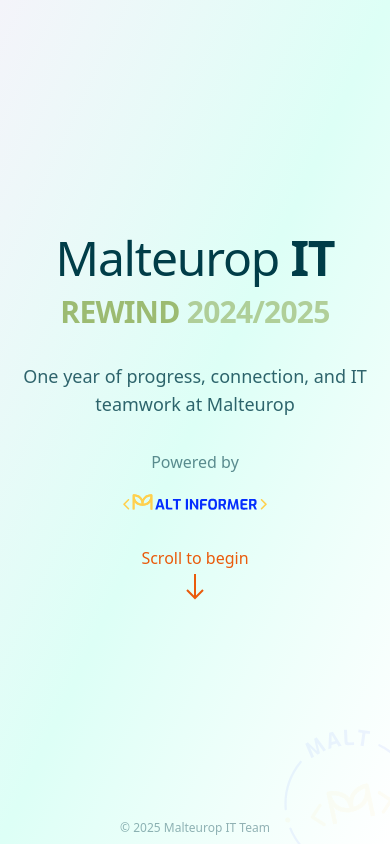
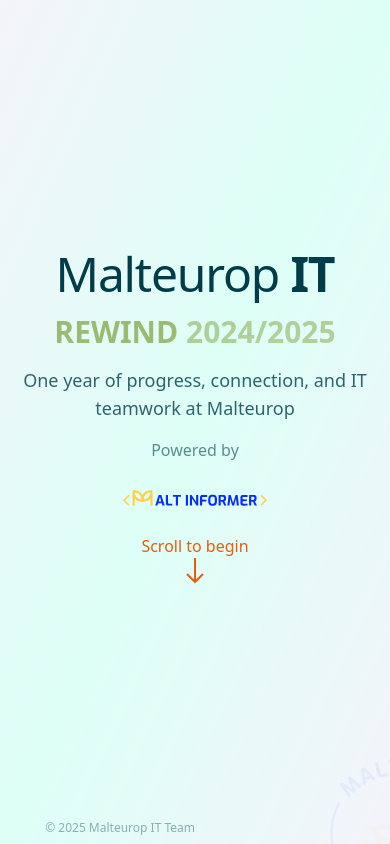
Before and after one commit to romain-koenig/maltinformer-rewind-24-25, a website: page src/index.html in a window 390 px wide. Drawn offline with nearby package versions, Linux system fonts and the light colour scheme; files that its build step writes are made by us from their sources.

Commit message:
Better on mobile

```diff
--- a/src/index.html
+++ b/src/index.html
@@ -2,49 +2,44 @@
 <html lang="en">
   <head>
     <meta charset="UTF-8"/>
-    <title>MaltInformer Recap 2024/2025</title>
+    <meta name="viewport" content="width=device-width, initial-scale=1.0"/>
+    <title>Malteurop IT Rewind 2024/2025</title>
     <link rel="stylesheet" href="styles.css"/>
+    <script src="https://cdn.tailwindcss.com"></script>
   </head>
   <body class="bg-bg text-primary font-sans">
+    <!-- Main container with snapping -->
+    <main class="h-screen overflow-y-scroll snap-y snap-mandatory">
 
-    <main class="h-screen overflow-y-scroll snap-y snap-mandatory">
-      <!--
-      d888888b d888888b d888888b db      d88888b
-      `~~88~~'   `88'   `~~88~~' 88      88'
-         88       88       88    88      88ooooo
-         88       88       88    88      88~~~~~
-         88      .88.      88    88booo. 88.
-         YP    Y888888P    YP    Y88888P Y88888P
-                                 -->
+      <!-- Hero Section with snap-start -->
+      <section class="snap-start relative flex items-center justify-center h-screen bg-gradient-to-br from-bg via-[#ddfff6] to-white overflow-hidden px-4">
+        <!-- Watermark logo positioned off-canvas -->
+        <img
+          src="logo-malt-informer.svg"
+          alt="Watermark"
+          class="pointer-events-none select-none absolute opacity-5 w-[40vw] sm:w-[80vw] max-w-none bottom-0 right-0 translate-x-1/4 translate-y-1/4 -rotate-12"
+          draggable="false"
+/>
 
-      <section class="snap-start min-h-screen flex flex-col items-center justify-center bg-bg text-primary relative overflow-hidden bg-gradient-to-br from-bg via-[#ddfff6] to-white">
-        <!-- Watermark: one logo only! -->
-        <img src="logo-malt-informer.svg"
-       alt=""
-       class="pointer-events-none select-none absolute opacity-5 w-[40vw] sm:w-[80vw] max-w-none bottom-0 right-0 translate-x-1/4 translate-y-1/4 -rotate-12"
-       draggable="false"/>
-
-        <!-- Main content -->
-        <div class="relative flex flex-col items-center z-10">
-          <h1 class="text-5xl md:text-7xl font-light tracking-tight mb-3 text-center">
+        <!-- Hero Content -->
+        <div class="relative z-10 text-center space-y-4">
+          <h1 class="text-5xl md:text-7xl font-light tracking-tight">
             Malteurop <span class="font-bold">IT</span>
           </h1>
-          <h2 class="text-3xl md:text-5xl font-extrabold tracking-tight mb-8 text-accent text-center">
+          <h2 class="text-3xl md:text-5xl font-extrabold text-accent">
             REWIND <span class="opacity-70">2024/2025</span>
           </h2>
-          <p class="text-lg md:text-xl text-primary/80 mb-8 text-center max-w-lg">
+          <p class="max-w-lg mx-auto text-lg md:text-xl text-primary/80">
             One year of progress, connection, and IT teamwork at Malteurop
           </p>
-          <p class="text-base text-primary/60 mb-2">
-      Powered by
-    </p>
-          <img src="horizontal-malt-informer.svg" alt="Malt Informer Logo" class="w-[160px] md:w-[240px] mb-6"/>
-          <p class="text-base text-cta font-medium">
-      Scroll to begin
-    </p>
-          <svg class="mt-2 animate-bounce text-cta" width="32" height="32" fill="none" stroke="currentColor" stroke-width="2">
+          <p class="text-base text-primary/60">Powered by</p>
+          <img src="horizontal-malt-informer.svg" alt="Malt Informer" class="mx-auto w-40 md:w-60"/>
+          <div class="space-y-1">
+            <p class="text-base text-cta font-medium">Scroll to begin</p>
+            <svg class="mx-auto animate-bounce text-cta" width="32" height="32" fill="none" stroke="currentColor" stroke-width="2">
               <path d="M16 4v24M8 20l8 8 8-8"/>
             </svg>
+          </div>
         </div>
       </section>
 
```
Lines whose indentation alone changed are shown as unchanged.
